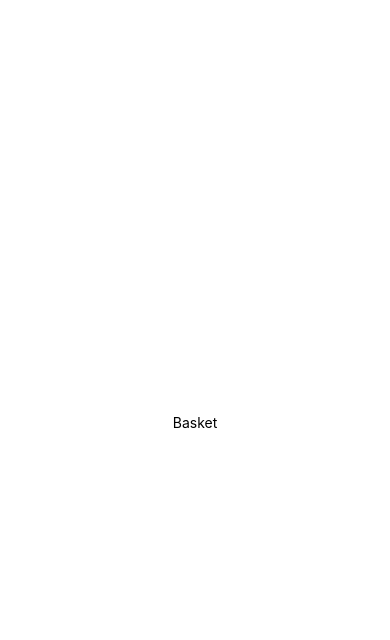
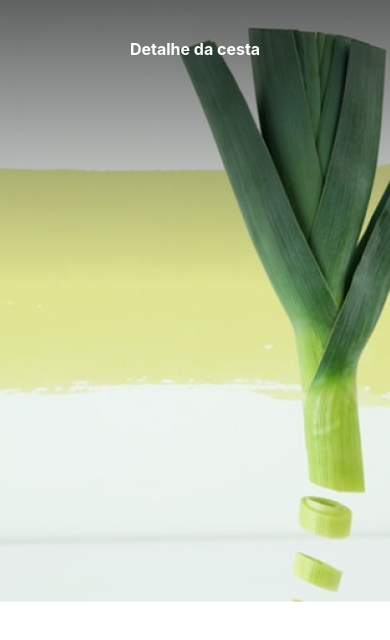
Before and after one commit to loressl/react-native-expo-orgs-cesta, a React Native app: screen / in a window 390 px wide. Shown: the top 640 px of the page. Built offline with nearby package versions, Linux system fonts and the light colour scheme.

Commit message:
feat: add image and styles

```diff
--- a/App.tsx
+++ b/App.tsx
@@ -1,21 +1,11 @@
-import { StatusBar } from 'expo-status-bar';
-import { StyleSheet, View } from 'react-native';
+import { SafeAreaView, StatusBar } from 'react-native';
 import { Basket } from './src/screens/Basket';
 
 export default function App() {
   return (
-    <View style={styles.container}>
+    <SafeAreaView>
+      <StatusBar />
       <Basket />
-      <StatusBar style="auto" />
-    </View>
+    </SafeAreaView>
   );
 }
-
-const styles = StyleSheet.create({
-  container: {
-    flex: 1,
-    backgroundColor: '#fff',
-    alignItems: 'center',
-    justifyContent: 'center',
-  },
-});
--- /dev/null
+++ b/src/@types/index.d.ts
@@ -0,0 +1 @@
+declare module '*.png'
--- a/src/screens/Basket.tsx
+++ b/src/screens/Basket.tsx
@@ -1,9 +1,32 @@
-import { View, Text } from "react-native";
+import { Image, StyleSheet, Dimensions, Text } from "react-native";
+
+import imageTop from '../../assets/topo.png'
+
+const width = Dimensions.get('screen').width
 
 export function Basket() {
     return(
-        <View>
-            <Text>Basket</Text>
-        </View>
+        <>
+            <Image source={imageTop} style={styles.imageTop} />
+            <Text style={styles.title}>Detalhe da cesta</Text>
+        </>
     )
 }
+
+const styles = StyleSheet.create({
+    imageTop:{
+        width: "100%",
+        height: 578 / 768 * width,
+    },
+    title: {
+        width: '100%',
+        position: 'absolute',
+        textAlign: 'center',
+        fontSize: 16,
+        lineHeight: 26,
+        color:'white',
+        marginTop: '5%',
+        fontWeight: 'bold',
+        padding: 16
+    }
+})
```
